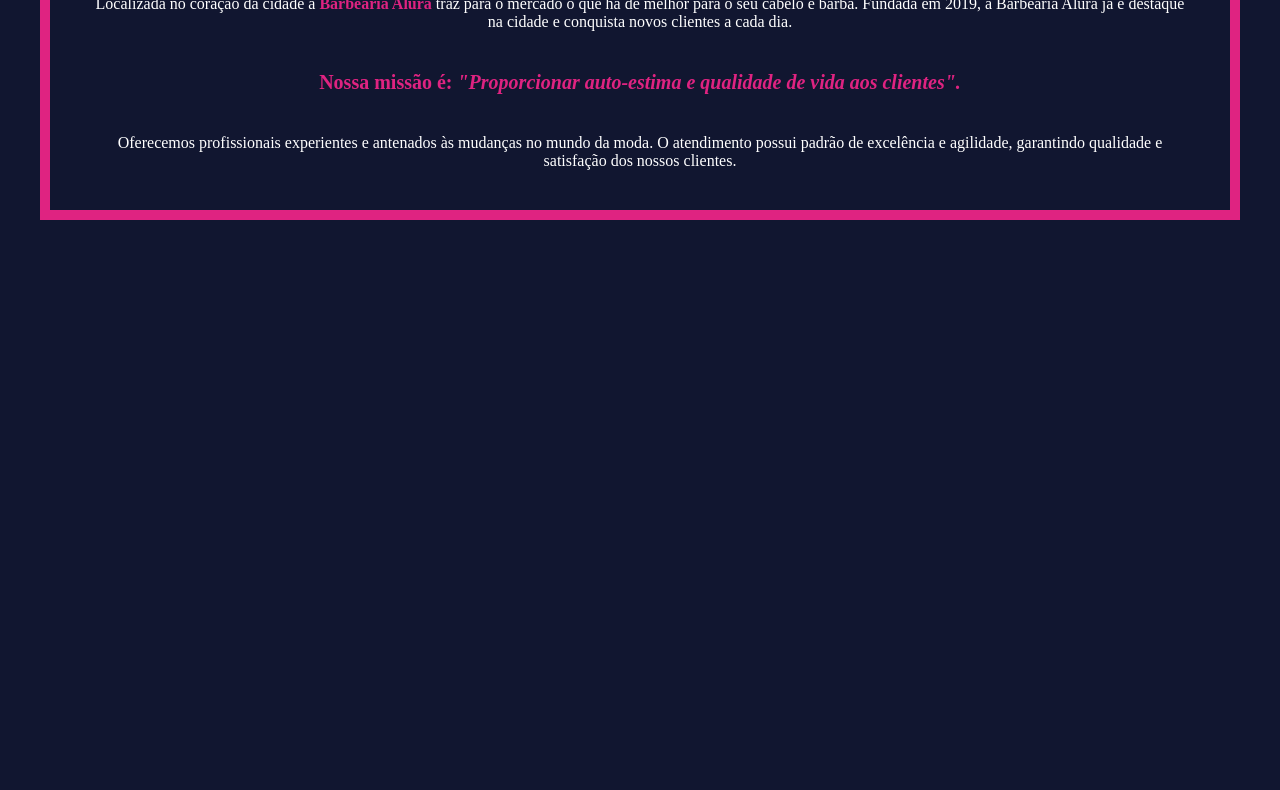
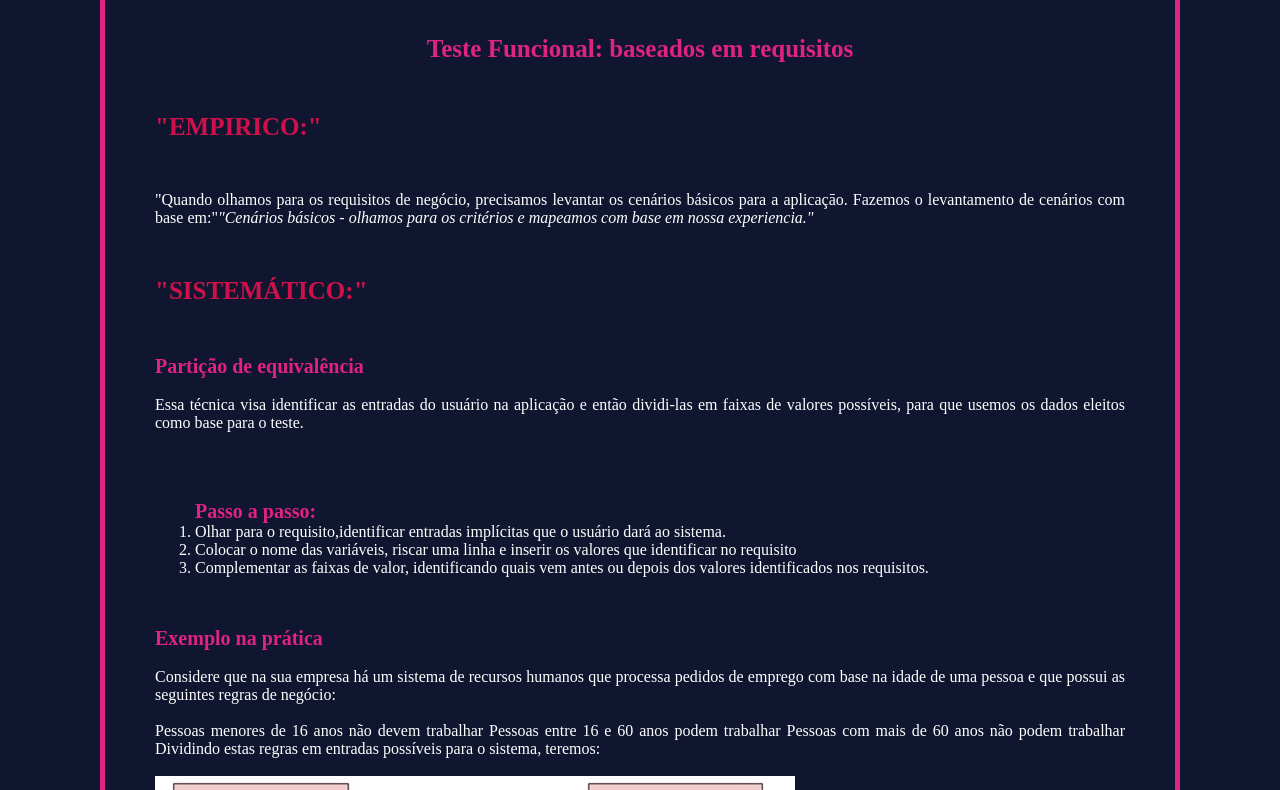
Before and after one commit to LayllaRodrigues/web_page, a plain HTML site: page index.html in a window 1280 px wide. Shown: the part 462-1252 px from the top of the page. Before the commit the page ends 800 px from the top, so only its background shows below. Drawn offline with Linux system fonts and the light colour scheme.

Commit message:
conteudo

```diff
--- a/index.html
+++ b/index.html
@@ -12,13 +12,89 @@
 
         <img id="banner" src="banner.jpg">
 
-        <h1>Tipos de teste de Software </h1>
+        <h1>"Tipos e técnicas de teste de Software"</h1>
+        <h2>Teste Funcional: baseados em requisitos </h2>
 
-        <p>Localizada no coração da cidade a <strong>Barbearia Alura</strong> traz para o mercado o que há de melhor para o seu cabelo e barba. Fundada em 2019, a Barbearia Alura já é destaque na cidade e conquista novos clientes a cada dia.</p>
+        <h3>"EMPIRICO:"</h3>
 
-        <p id="missao"><strong>Nossa missão é:  <em>"Proporcionar auto-estima e qualidade de vida aos clientes".</em></p></strong>
 
-        <p>Oferecemos profissionais experientes e antenados às mudanças no mundo da moda. O atendimento possui padrão de excelência e agilidade, garantindo qualidade e satisfação dos nossos clientes.</p>
+        <p>
+            "Quando olhamos para os requisitos de negócio, precisamos levantar os cenários básicos para a aplicaçāo. Fazemos o levantamento de cenários com base em:"<em>"Cenários básicos - olhamos para os critérios e mapeamos com base em nossa experiencia."</em>
+        </p>
+
+        <h4>"SISTEMÁTICO:"</h4>
+        <p><strong>Partição de equivalência</strong>
+            <br></br>
+
+            Essa técnica visa identificar as entradas do usuário na aplicação e então dividi-las em faixas de valores possíveis, para que usemos os dados eleitos como base para o teste.
+
+            <br></br>
+
+            <ol>
+                <strong>Passo a passo:</strong>
+                <li>Olhar para o requisito,identificar entradas implícitas que o usuário dará ao sistema. </li>
+                <li>Colocar o nome das variáveis, riscar uma linha e inserir os valores que identificar no requisito </li>
+                <li>Complementar as faixas de valor, identificando quais vem antes ou depois dos valores identificados nos requisitos.</li>
+            </ol>
+        </p>
+
+
+        <p><strong>Exemplo na prática</strong>
+            <br></br>
+
+            Considere que na sua empresa há um sistema de recursos humanos que processa pedidos de emprego com base na idade de uma pessoa e que possui as seguintes regras de negócio:
+
+            <br></br>
+
+            Pessoas menores de 16 anos não devem trabalhar
+            Pessoas entre 16 e 60 anos podem trabalhar
+            Pessoas com mais de 60 anos não podem trabalhar
+            Dividindo estas regras em entradas possíveis para o sistema, teremos:
+
+            <br></br>
+
+            <img id="exemplo1.jpg" src="exemplo1.jpg">
+
+            <br></br>
+            Para obter uma cobertura de 100% com essa técnica, os casos de teste devem cobrir todas as partições identificadas (incluindo partições inválidas)* usando no mínimo um valor de cada partição.
+            <br></br>
+            Para exemplificar, tomemos como base o exemplo acima para a criação dos casos de testes a seguir:
+            <br></br>
+            <img id="exemplo2.jpg" src="exemplo2.jpg">
+        </p>
+
+
+        <p><strong>Análise do valor limite</strong>
+
+            <br></br>
+            Analisamos os valores limites a fim de validar que aplicamos corretamente os limites para cada partição da aplicação
+            Na partição de equivalência, testamos com qualquer faixa de valores. Na análise de valor limite, testamos sempre os limites entre as partições.
+            <br></br>
+            <strong>Exemplo</strong>
+            <br></br>
+
+            <em>Regra de negócio:</em>
+            é permitido o saque de 400.
+            <br></br>
+            Então validamos os saques de valores limites:
+            <br></br>
+            Saque de $399,99 e $400,01
+        </p>
+
+
+        <p><strong> Tabela de decisão </strong>
+            <br></br>
+            Consiste em analisar as combinações entre as condições de um teste e definir qual o resultado esperado.
+            Para ficar mais claro vamos utilizar como exemplo o saque de dinheiro em um caixa eletrônico:
+
+            <br></br>
+            <img id="exemplo3.jpg" src="exemplo3.jpg">
+            <br></br>
+            Utilizando a tabela de decisão temos certeza de que nossas 3 condições foram cobertas em 4 testes.
+        </p>
+
+
+
 
     </body>
 
--- a/style.css
+++ b/style.css
@@ -1,7 +1,7 @@
 body {
 
-    border: 10px solid rgb(223, 35, 129);
-    margin: 40px;
+    border: 5px solid rgb(223, 35, 129);
+    margin: 100px;
     background-color: rgba(1, 6, 34, 0.932);
 
 }
@@ -10,16 +10,58 @@ body {
     width: 100%;
 }
 
+#exemplo1 {
+    width: 50%;
+    text-align: center
+
+}
+
 h1 {
     text-align: center;
     color: rgb(223, 35, 129);
     font-size: 50px
 }
 
+h2 {
+    text-align: center;
+    color: rgb(223, 35, 129);
+    font-size: 25px;
+    margin: 50px;
+}
+h3{
+    text-align: justify;
+    color: rgb(206, 17, 74);
+    font-size: 25px;
+    margin: 50px;
+
+}
+h4{
+    text-align: justify;
+    color: rgb(206, 17, 74);
+    font-size: 25px;
+    margin: 50px;
+
+}
+h5{
+    text-align: justify;
+    color: rgb(223, 35, 129);
+    font-size: 25px
+
+}
+
+
+
+
+
 p {
-    text-align:center;
+    text-align:justify;
     color:rgb(255, 255, 255);
-    margin: 40px;
+    margin: 50px;
+}
+ol{
+    text-align:justify;
+    color:rgb(255, 255, 255);
+    margin: 50px;
 }
 
 #missao {
@@ -28,4 +70,8 @@ p {
 
 strong {
     color: rgb(223, 35, 129);
+    font-size: 20px;
+    margin: 0px;
+
+
 }
```
Also changed, not shown: exemplo1.jpg (added), exemplo2.jpg (added), exemplo3.jpg (added), 1 other file.
